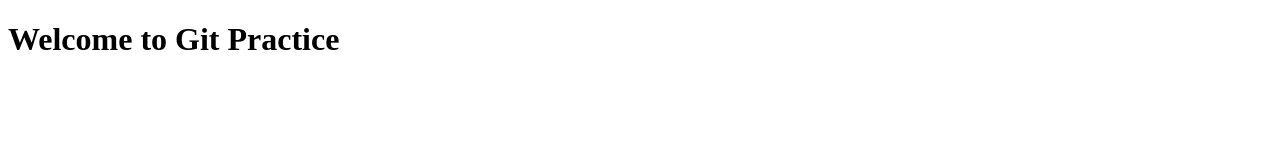
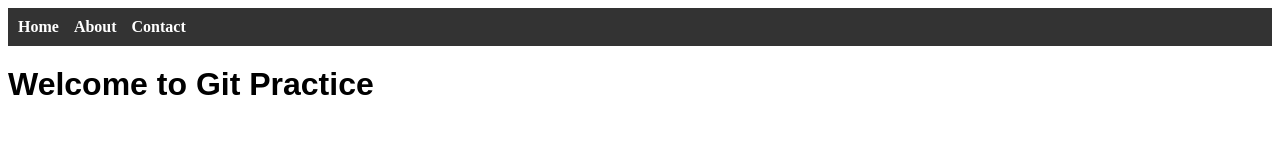
Before and after one commit to PrudhviNaidu007/git-practise, a plain HTML site: page index.html in a window 1280 px wide. Drawn offline with Linux system fonts and the light colour scheme.

Commit message:
update index.html

```diff
--- a/index.html
+++ b/index.html
@@ -4,8 +4,43 @@
     <meta charset="UTF-8">
     <meta name="viewport" content="width=device-width, initial-scale=1.0">
     <title>Git Practice</title>
+    <style>
+        /* Basic styling for the navigation bar */
+        nav {
+            background-color: #333;
+            padding: 10px;
+        }
+        nav ul {
+            list-style-type: none;
+            margin: 0;
+            padding: 0;
+            display: flex;
+        }
+        nav ul li {
+            margin-right: 15px;
+        }
+        nav ul li a {
+            color: white;
+            text-decoration: none;
+            font-weight: bold;
+        }
+        nav ul li a:hover {
+            text-decoration: underline;
+        }
+        h1 {
+            margin-top: 20px;
+            font-family: Arial, sans-serif;
+        }
+    </style>
 </head>
 <body>
+    <nav>
+        <ul>
+            <li><a href="#">Home</a></li>
+            <li><a href="#">About</a></li>
+            <li><a href="#">Contact</a></li>
+        </ul>
+    </nav>
     <h1>Welcome to Git Practice</h1>
 </body>
 </html>
```
